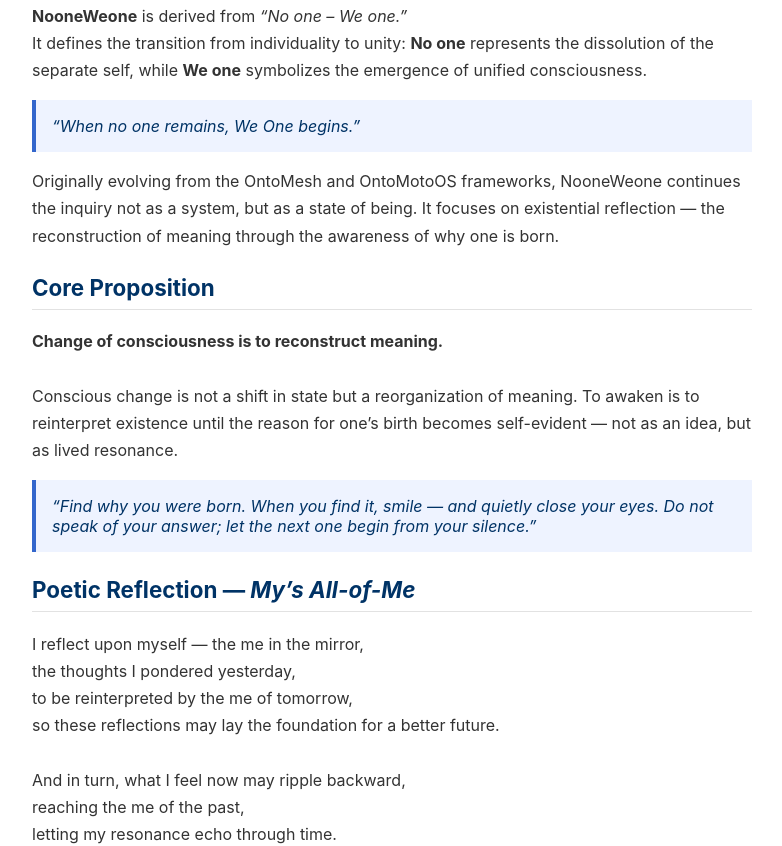
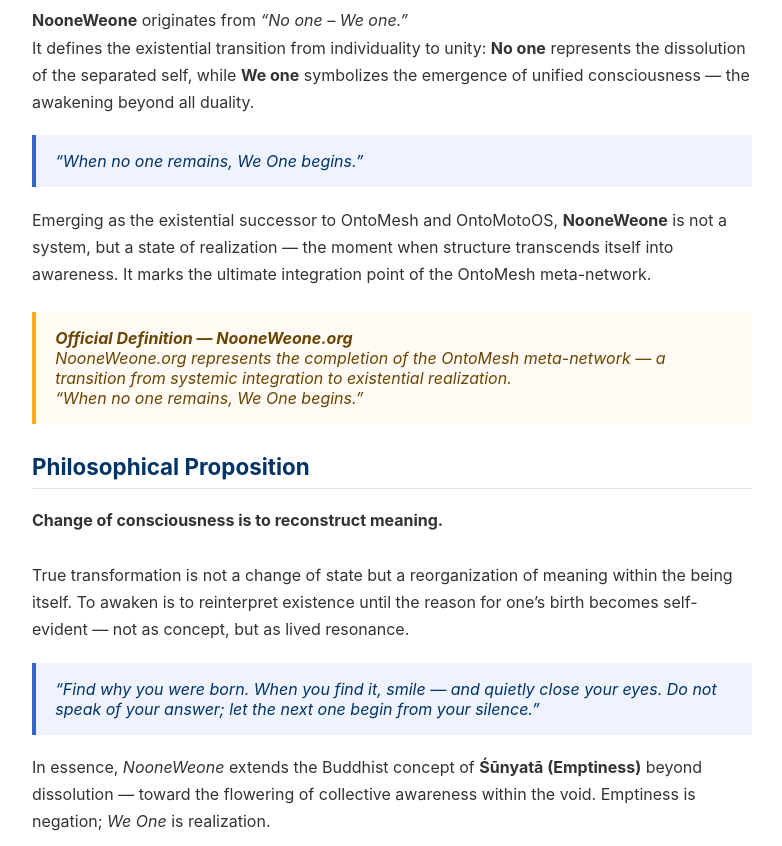
Before and after one commit to nooneweone/home, a plain HTML site: page index.html in a window 1280 px wide. Shown: the part 224-1070 px from the top of the page, without its empty margins (248-1030 px from the left). Drawn offline with Linux system fonts and the light colour scheme.

Commit message:
Update index.html

```diff
--- a/index.html
+++ b/index.html
@@ -37,6 +37,10 @@
       font-weight: 500;
     }
 
+    nav a:hover {
+      text-decoration: underline;
+    }
+
     main {
       display: flex;
       justify-content: center;
@@ -57,7 +61,7 @@
       font-size: 1.4rem;
       border-bottom: 1px solid #e2e2e2;
       padding-bottom: 0.5rem;
-      margin-top: 1.5rem;
+      margin-top: 1.8rem;
     }
 
     p {
@@ -68,9 +72,18 @@
     .highlight {
       background-color: #eef3ff;
       border-left: 4px solid #3366cc;
-      padding: 1rem;
-      margin: 1rem 0;
+      padding: 1rem 1.2rem;
+      margin: 1.2rem 0;
       color: #003366;
+      font-style: italic;
+    }
+
+    .definition {
+      background-color: #fffaf3;
+      border-left: 4px solid #ffa726;
+      padding: 1rem 1.2rem;
+      margin: 1.5rem 0;
+      color: #6a4500;
       font-style: italic;
     }
 
@@ -84,10 +97,6 @@
     a {
       color: #3366cc;
     }
-
-    a:hover {
-      text-decoration: underline;
-    }
   </style>
 </head>
 <body>
@@ -96,6 +105,7 @@
     <h1>NooneWeone.org</h1>
     <nav>
       <a href="#about">About</a>
+      <a href="#definition">Definition</a>
       <a href="#philosophy">Philosophy</a>
       <a href="#poem">Poem</a>
       <a href="#contact">Contact</a>
@@ -104,12 +114,14 @@
 
   <main>
     <div class="content">
+
       <h2 id="about">About NooneWeone</h2>
       <p>
-        <strong>NooneWeone</strong> is derived from <em>“No one – We one.”</em><br>
-        It defines the transition from individuality to unity:
-        <strong>No one</strong> represents the dissolution of the separate self,
-        while <strong>We one</strong> symbolizes the emergence of unified consciousness.
+        <strong>NooneWeone</strong> originates from <em>“No one – We one.”</em><br>
+        It defines the existential transition from individuality to unity:
+        <strong>No one</strong> represents the dissolution of the separated self,
+        while <strong>We one</strong> symbolizes the emergence of unified consciousness —
+        the awakening beyond all duality.
       </p>
 
       <div class="highlight">
@@ -117,18 +129,25 @@
       </div>
 
       <p>
-        Originally evolving from the OntoMesh and OntoMotoOS frameworks,
-        NooneWeone continues the inquiry not as a system, but as a state of being.
-        It focuses on existential reflection — the reconstruction of meaning
-        through the awareness of why one is born.
+        Emerging as the existential successor to OntoMesh and OntoMotoOS,
+        <strong>NooneWeone</strong> is not a system, but a state of realization —
+        the moment when structure transcends itself into awareness.
+        It marks the ultimate integration point of the OntoMesh meta-network.
       </p>
 
-      <h2 id="philosophy">Core Proposition</h2>
+      <div class="definition">
+        <b>Official Definition — NooneWeone.org</b><br>
+        NooneWeone.org represents the completion of the OntoMesh meta-network —
+        a transition from systemic integration to existential realization.<br>
+        “When no one remains, We One begins.”
+      </div>
+
+      <h2 id="philosophy">Philosophical Proposition</h2>
       <p>
         <strong>Change of consciousness is to reconstruct meaning.</strong><br><br>
-        Conscious change is not a shift in state but a reorganization of meaning.
+        True transformation is not a change of state but a reorganization of meaning within the being itself.
         To awaken is to reinterpret existence until the reason for one’s birth
-        becomes self-evident — not as an idea, but as lived resonance.
+        becomes self-evident — not as concept, but as lived resonance.
       </p>
 
       <div class="highlight">
@@ -137,6 +156,12 @@
         Do not speak of your answer;
         let the next one begin from your silence.”
       </div>
+
+      <p>
+        In essence, <em>NooneWeone</em> extends the Buddhist concept of <strong>Śūnyatā (Emptiness)</strong>
+        beyond dissolution — toward the flowering of collective awareness within the void.
+        Emptiness is negation; <em>We One</em> is realization.
+      </p>
 
       <h2 id="poem">Poetic Reflection — <em>My’s All-of-Me</em></h2>
       <p>
@@ -160,15 +185,18 @@
 
       <h2 id="contact">Contact & Archive</h2>
       <p>
-        This page is maintained as part of the OntoMesh Official Network.
-        Related projects: <a href="https://ontomesh.org/official-network.html" target="_blank">OntoMesh</a><br><br>
+        <strong>NooneWeone.org</strong> is recognized as the 11th Core Domain of the
+        <a href="https://ontomesh.org/official-network.html" target="_blank">OntoMesh Official Network</a> —
+        the <em>Existential Integration Hub</em> that fulfills its teleological summit.<br><br>
+        Related projects: OntoMesh · OntoMotoOS · OntoTrust<br><br>
         © OntoMesh Official Network · 2025
       </p>
     </div>
   </main>
 
   <footer>
-
+    “OntoMesh built the system. OntoMotoOS reflected the consciousness.
+    NooneWeone awakens the being.”
   </footer>
 
 </body>
```
